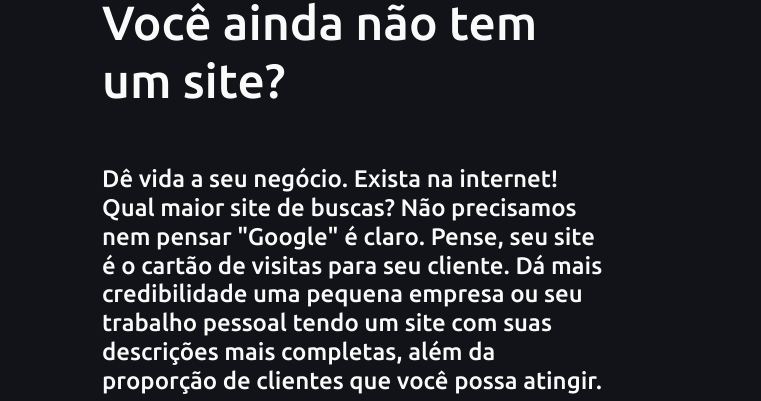
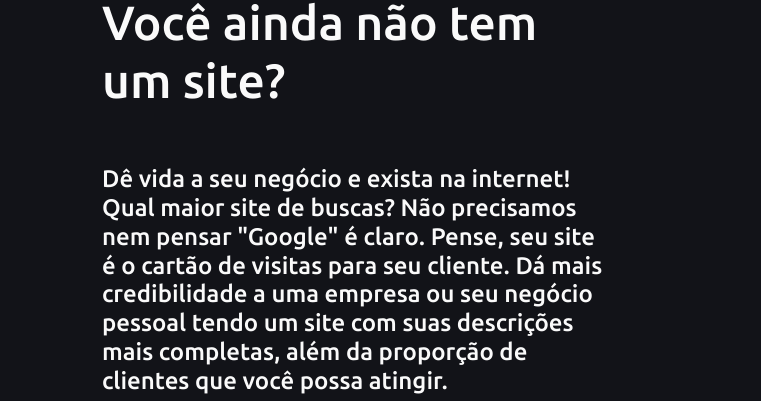
Before and after one commit to ocariocawebdesign/ocariocaweb-new, a Gatsby site: page / in a window 1280 px wide. Shown: the part 121-522 px from the top of the page, 0-761 px from the left. Built offline with nearby package versions, Linux system fonts and the light colour scheme; Gatsby itself is replaced by a stand-in of ours.

Commit message:
Correções no texto do header

```diff
--- a/src/components/Header/index.js
+++ b/src/components/Header/index.js
@@ -23,10 +23,10 @@ const Header = () => (
             <br />
 
             <h2 className="h2header">
-              Dê vida a seu negócio. Exista na internet!
+              Dê vida a seu negócio e exista na internet!
               Qual maior site de buscas? Não precisamos nem pensar "Google" é
               claro. Pense, seu site é o cartão de visitas para seu cliente. Dá
-              mais credibilidade uma pequena empresa ou seu trabalho pessoal
+              mais credibilidade a uma empresa ou seu negócio pessoal
               tendo um site com suas descrições mais completas, além da
               proporção de clientes que você possa atingir.
             </h2>
```
